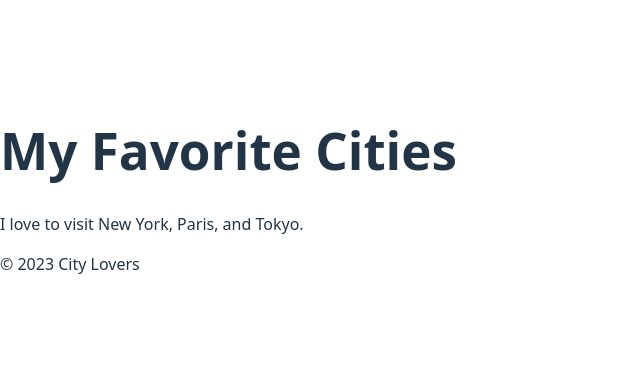
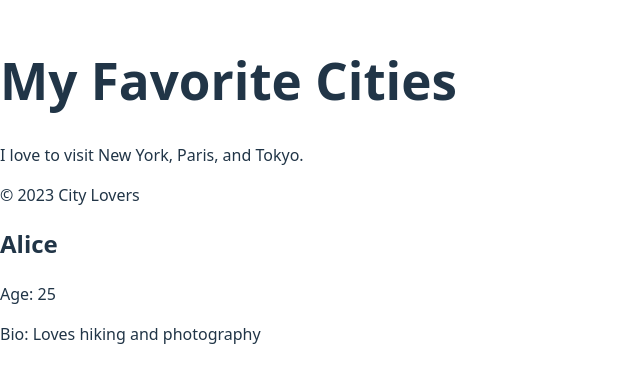
Before and after one commit to simon21728/alx-fe-reactjs, a React (Vite) app in the folder alx-react-app/: page / in a window 1280 px wide. Shown: the part 210-592 px from the top of the page, without its empty margins (0-640 px from the left). Built offline with nearby package versions, Linux system fonts and the light colour scheme.

Commit message:
Create a User Profile Card Using Props

```diff
--- a/alx-react-app/src/App.jsx
+++ b/alx-react-app/src/App.jsx
@@ -1,13 +1,21 @@
 import Header from "./components/Header";
 import MainContent from "./components/MainContent";
 import Footer from "./components/Footer";
+import UserProfile from "./components/UserProfile";
 
 function App() {
   return (
     <>
-      <Header />
+    <Header />
       <MainContent />
       <Footer />
+
+      <UserProfile
+        name="Alice"
+        age="25"
+        bio="Loves hiking and photography"
+      />
+
     </>
   );
 }
--- /dev/null
+++ b/alx-react-app/src/components/UserProfile.jsx
@@ -0,0 +1,11 @@
+const UserProfile = (props) => {
+  return (
+    <div>
+      <h2>{props.name}</h2>
+      <p>Age: {props.age}</p>
+      <p>Bio: {props.bio}</p>
+    </div>
+  );
+};
+
+export default UserProfile;
```
